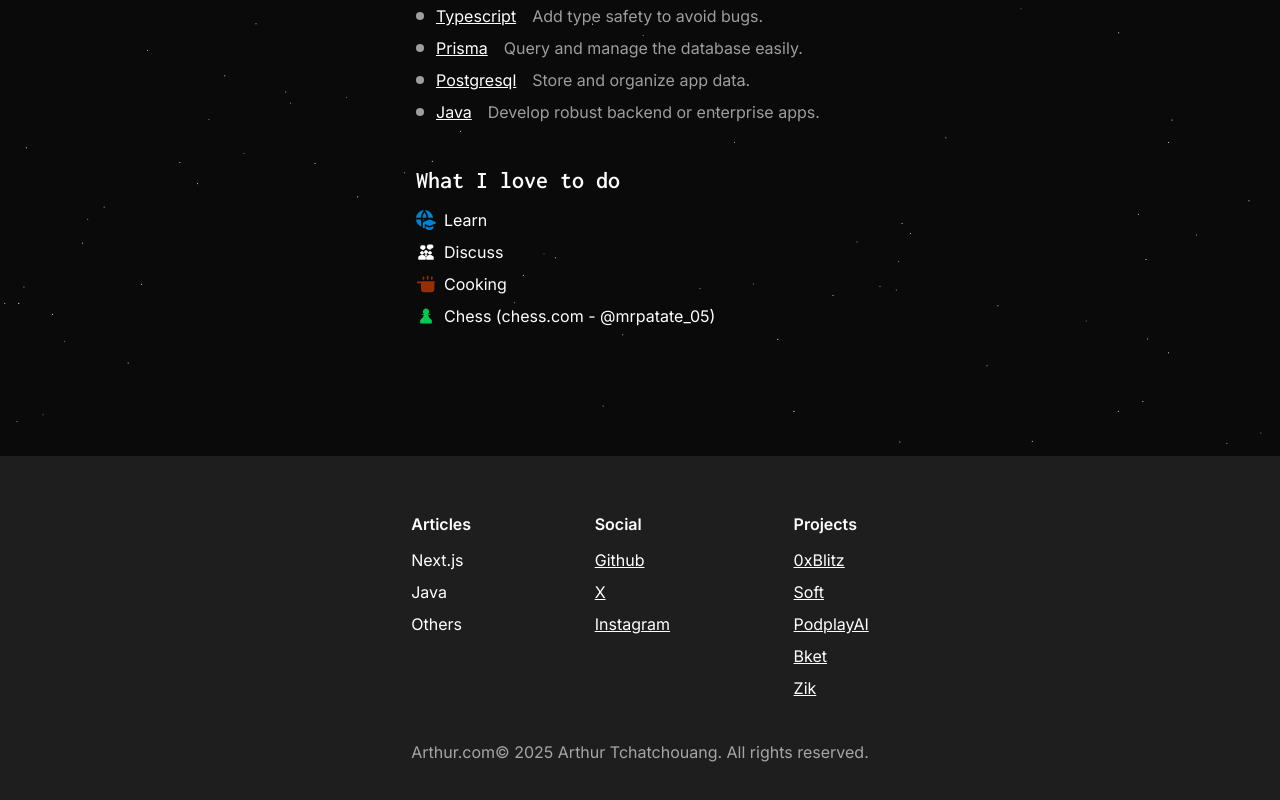
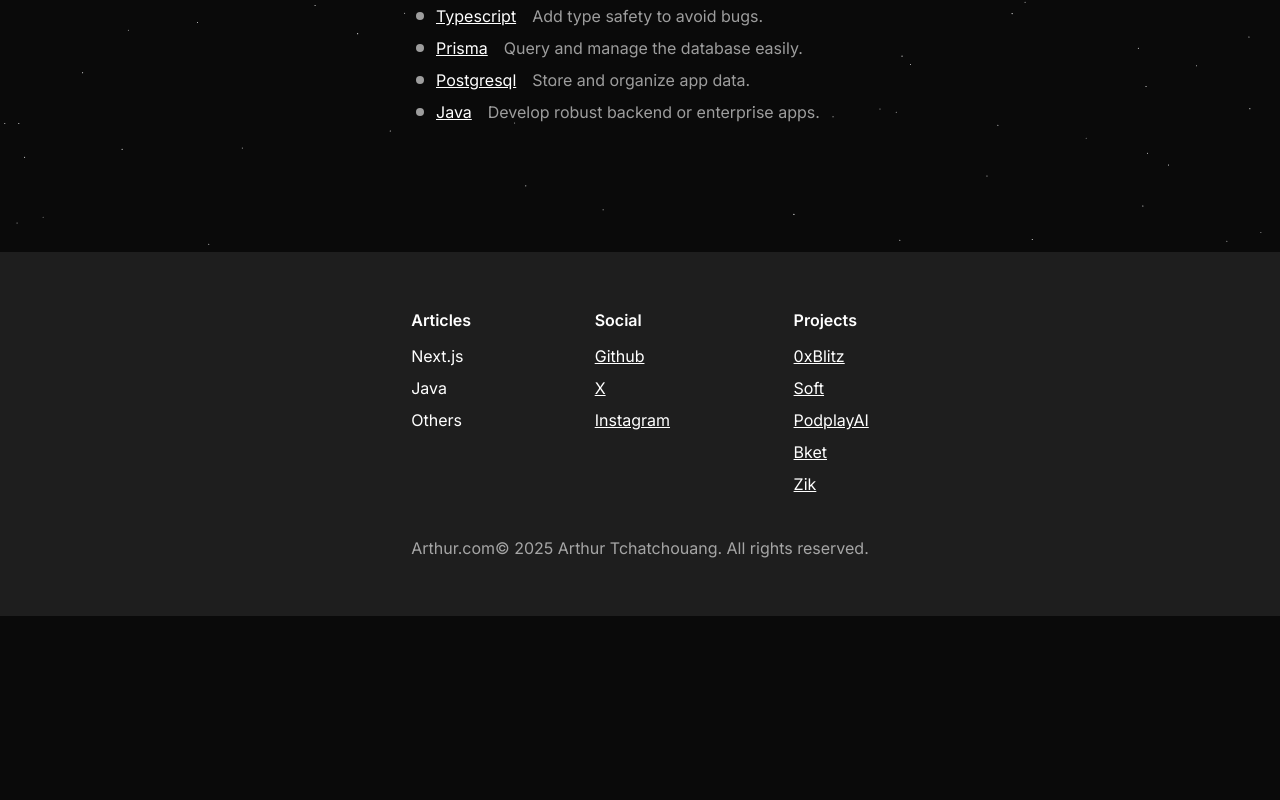
Before and after one commit to Arthur05-FT/portfolio, a Next.js app: page / in a window 1280 px wide. Shown: the part 840-1640 px from the top of the page. After the commit the page ends 1456 px from the top, so only its background shows below. Built offline with nearby package versions, Linux system fonts and the light colour scheme.

Commit message:
fix: remove Hobbies component from Home page

```diff
--- a/src/app/components/hobbies.tsx
+++ /dev/null
@@ -1,137 +0,0 @@
-import React from "react";
-import Section from "./layout/section";
-
-const Hobbies = () => {
-  const hobbies = [
-    {
-      name: "Learn",
-      svg: (
-        <svg
-          xmlns="http://www.w3.org/2000/svg"
-          width="20"
-          height="20"
-          viewBox="0 0 14 14"
-        >
-          <path
-            fill="oklch(58.8% 0.158 241.966)"
-            fill-rule="evenodd"
-            d="M0 5.368A6.007 6.007 0 0 1 5.58 0a.624.624 0 0 0-.093.093a10.129 10.129 0 0 0-2.209 5.275zM3.652 8.91c0 .044.002.088.005.131v2.496A6.011 6.011 0 0 1 0 6.618h3.278c.073.66.21 1.31.41 1.939a1.75 1.75 0 0 0-.036.352Zm.885-2.29h1.75l-1.58.684a1.749 1.749 0 0 0-.051.023a8.88 8.88 0 0 1-.12-.708Zm7.41-1.25H8.665A10.129 10.129 0 0 0 6.457.092A.625.625 0 0 0 6.363 0a6.007 6.007 0 0 1 5.584 5.368Zm-7.41 0h2.87a8.879 8.879 0 0 0-1.435-3.831a8.879 8.879 0 0 0-1.435 3.83ZM9.65 6.71a.546.546 0 0 0-.434 0L5.242 8.432a.546.546 0 0 0-.116.068a.682.682 0 0 0-.349.596v3.028a.682.682 0 0 0 1.365 0v-2.3l3.074 1.331c.139.06.296.06.434 0l3.974-1.721a.546.546 0 0 0 0-1.002zm-2.933 4.51l2.024.877a1.74 1.74 0 0 0 1.383 0l2.024-.877v1.358c0 .12-.038.236-.11.33l-.435-.33l.434.331l-.001.002l-.002.002l-.004.006l-.012.015a2.127 2.127 0 0 1-.165.176c-.11.104-.27.237-.483.368c-.431.264-1.071.514-1.937.514c-.866 0-1.506-.25-1.936-.515a2.883 2.883 0 0 1-.61-.5a1.598 1.598 0 0 1-.037-.044l-.012-.015l-.004-.006l-.002-.002v-.002H6.83l.435-.33l-.435.33a.546.546 0 0 1-.11-.329l-.004-1.36Z"
-            clip-rule="evenodd"
-          />
-        </svg>
-      ),
-    },
-    {
-      name: "Discuss",
-      svg: (
-        <svg
-          xmlns="http://www.w3.org/2000/svg"
-          width="20"
-          height="20"
-          viewBox="0 0 48 48"
-        >
-          <g fill="currentColor">
-            <path d="M18.5 26c0 2.21-1.79 4-4 4s-4-1.79-4-4s1.79-4 4-4s4 1.79 4 4Z" />
-            <path
-              fill-rule="evenodd"
-              d="M14.5 28a1.999 1.999 0 1 0 0-4a1.999 1.999 0 1 0 0 4Zm0 2c2.21 0 4-1.79 4-4s-1.79-4-4-4s-4 1.79-4 4s1.79 4 4 4Z"
-              clip-rule="evenodd"
-            />
-            <path d="M6 36.545C6 33.523 11.663 32 14.5 32c2.837 0 8.5 1.523 8.5 4.545V42H6v-5.455Z" />
-            <path
-              fill-rule="evenodd"
-              d="M8.334 35.983c-.316.312-.334.491-.334.563V40h13v-3.455c0-.07-.018-.25-.334-.562c-.334-.329-.885-.682-1.64-1.005C17.506 34.327 15.65 34 14.5 34s-3.007.327-4.526.978c-.755.323-1.306.676-1.64 1.005ZM14.5 32C11.663 32 6 33.523 6 36.545V42h17v-5.455C23 33.523 17.337 32 14.5 32Z"
-              clip-rule="evenodd"
-            />
-            <path d="M37.5 26c0 2.21-1.79 4-4 4s-4-1.79-4-4s1.79-4 4-4s4 1.79 4 4Z" />
-            <path
-              fill-rule="evenodd"
-              d="M33.5 28a1.999 1.999 0 1 0 0-4a1.999 1.999 0 1 0 0 4Zm0 2c2.21 0 4-1.79 4-4s-1.79-4-4-4s-4 1.79-4 4s1.79 4 4 4Z"
-              clip-rule="evenodd"
-            />
-            <path d="M28 24c0 2.21-1.79 4-4 4s-4-1.79-4-4s1.79-4 4-4s4 1.79 4 4Z" />
-            <path
-              fill-rule="evenodd"
-              d="M24 26a1.999 1.999 0 1 0 0-4a1.999 1.999 0 1 0 0 4Zm0 2c2.21 0 4-1.79 4-4s-1.79-4-4-4s-4 1.79-4 4s1.79 4 4 4Z"
-              clip-rule="evenodd"
-            />
-            <path d="M23 12.833A4.833 4.833 0 0 0 18.167 8h-3.169a4.998 4.998 0 0 0-.181 9.993L15 18v2s8-1.167 8-7.167Zm3-1.597A5.236 5.236 0 0 1 31.236 6H37a5 5 0 0 1 0 10h-2v3s-9-1.264-9-7.764Zm-1 25.309C25 33.523 30.663 32 33.5 32c2.837 0 8.5 1.523 8.5 4.545V42H25v-5.455Z" />
-            <path
-              fill-rule="evenodd"
-              d="M27.334 35.983c-.316.312-.334.491-.334.563V40h13v-3.455c0-.07-.018-.25-.334-.562c-.334-.329-.885-.682-1.64-1.005C36.506 34.327 34.65 34 33.5 34s-3.007.327-4.526.978c-.755.323-1.306.676-1.64 1.005ZM33.5 32c-2.837 0-8.5 1.523-8.5 4.545V42h17v-5.455C42 33.523 36.337 32 33.5 32ZM24 35v-.455c0-1.677-1.847-2.893-4.005-3.643A9.41 9.41 0 0 1 24 30a9.41 9.41 0 0 1 4.005.902c-2.158.75-4.005 1.966-4.005 3.643V35Z"
-              clip-rule="evenodd"
-            />
-            <path
-              fill-rule="evenodd"
-              d="M24 35v-.455c0-.893.524-1.656 1.34-2.287l.141-.105c.697-.506 1.58-.923 2.524-1.25a9.496 9.496 0 0 0-2.968-.845a9.286 9.286 0 0 0-2.074 0a9.495 9.495 0 0 0-2.968.844c.943.328 1.827.745 2.523 1.25c.048.035.095.07.141.106c.817.63 1.34 1.394 1.34 2.287V35H24Z"
-              clip-rule="evenodd"
-            />
-          </g>
-        </svg>
-      ),
-    },
-    {
-      name: "Cooking",
-      svg: (
-        <svg
-          xmlns="http://www.w3.org/2000/svg"
-          width="20"
-          height="20"
-          viewBox="0 0 48 48"
-        >
-          <mask id="ipSCook0">
-            <g
-              fill="oklch(75% 0.183 55.934)"
-              stroke="oklch(75% 0.183 55.934)"
-              stroke-linecap="round"
-              stroke-linejoin="round"
-              stroke-width="4"
-            >
-              <path
-                fill="oklch(75% 0.183 55.934)"
-                d="M42 36V20H14v16a6 6 0 0 0 6 6h16a6 6 0 0 0 6-6Z"
-              />
-              <path d="M4 20h40M18 8v4m10-6v6m10-4v4" />
-            </g>
-          </mask>
-          <path
-            fill=" oklch(64.6% 0.222 41.116)"
-            d="M0 0h48v48H0z"
-            mask="url(#ipSCook0)"
-          />
-        </svg>
-      ),
-    },
-    {
-      name: "Chess (chess.com - @mrpatate_05)",
-      link: "https://www.chess.com/member/mrpatate_05",
-      svg: (
-        <svg
-          xmlns="http://www.w3.org/2000/svg"
-          width="20"
-          height="20"
-          viewBox="0 0 24 24"
-        >
-          <path
-            fill="oklch(72.3% 0.219 149.579)"
-            d="M5 21v-4.27q2.373-1.672 3.235-3.307q.861-1.634 1.217-2.923H6.866v-1h2.653q-.58-.511-.925-1.213T8.25 6.75q0-1.567 1.091-2.659Q10.433 3 12 3t2.659 1.091T15.75 6.75q0 .835-.344 1.537T14.48 9.5h2.673v1h-2.567q.336 1.27 1.188 2.914T19 16.73V21z"
-          />
-        </svg>
-      ),
-    },
-  ];
-  return (
-    <Section title="What I love to do">
-      <div className="list-disc flex flex-col gap-2">
-        {hobbies.map((item, index) => (
-          <div key={index} className="flex gap-2 items-center">
-            <span>{item.svg}</span>
-            <span>{item.name}</span>
-          </div>
-        ))}
-      </div>
-    </Section>
-  );
-};
-
-export default Hobbies;
--- a/src/app/page.tsx
+++ b/src/app/page.tsx
@@ -3,7 +3,6 @@
 import Me from "./components/me";
 import Project from "./components/project";
 import Skills from "./components/skills";
-import Hobbies from "./components/hobbies";
 
 const Home = () => {
   return (
@@ -12,7 +11,6 @@
       <Me />
       <Project />
       <Skills />
-      <Hobbies />
     </div>
   );
 };
```
